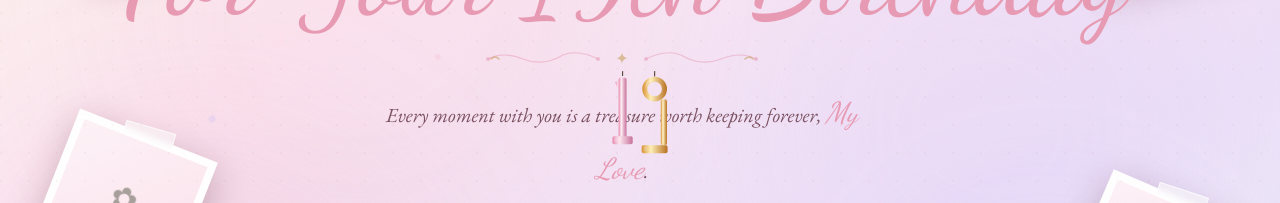
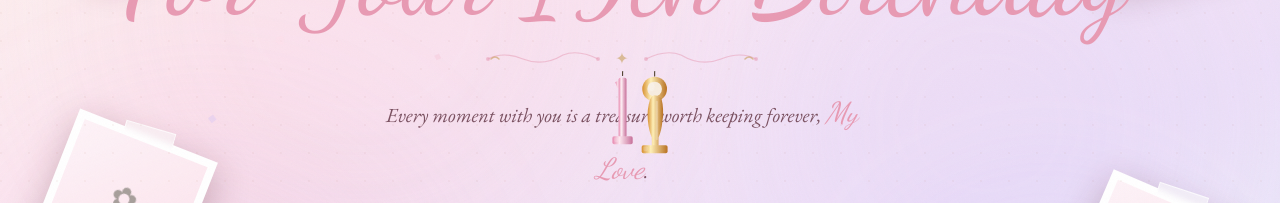
Before and after one commit to Pleasebemyvalentinemubashra/Birthday, a React (Vite) app in the folder frontend/: page / in a window 1280 px wide. Shown: the part 296-499 px from the top of the page. Built offline with nearby package versions, Linux system fonts and the light colour scheme; no server answers; a web font is replaced by a local one.

Commit message:
Redesign 9 candle, improve merge animation, fix overlap, change to Mubashira

```diff
--- a/frontend/src/app/sections/CakeCandleSection.tsx
+++ b/frontend/src/app/sections/CakeCandleSection.tsx
@@ -62,46 +62,12 @@ function Candle1({ lit, scale=1 }: { lit?:boolean; scale?:number }) {
   );
 }
 
-/* ─── Candle "9" — proper loop + descending tail ──
-   The "9" is drawn as:
-     • A thick-walled circular ring (loop top of the digit)
-       using a proper two-arc approach — NO degenerate arc.
-     • A vertical tail extending down-right from the ring.
-   The ring center is at (28, 34). Outer r=22, inner r=13.
-   The tail hangs from the outer circle's bottom-right (≈ x=44).
+/* ─── Candle "9" — proper curved 9 shape ──────────
+   The "9" is drawn as a beautiful curved numeral:
+     • A circular loop at the top (the head of the 9)
+     • A graceful curved tail descending from the loop
 ────────────────────────────────────────────────── */
 function Candle9({ lit, scale=1 }: { lit?:boolean; scale?:number }) {
-  /* Ring drawn as two proper closed arcs with fill-rule evenodd.
-     Instead of the broken  "a r,r 0 1,0 0.001,0"  trick we use:
-       M cx, cy-r          ← top of circle
-       a r,r 0 1,0  0, 2r  ← bottom semicircle
-       a r,r 0 1,0  0,-2r  ← back to top
-       Z
-     Repeated for inner radius so evenodd cuts the hole out.       */
-  const cx=28, cy=34, or_=22, ir=13;
-  const outerRing = [
-    `M ${cx},${cy-or_}`,
-    `a ${or_},${or_} 0 1,0 0,${2*or_}`,
-    `a ${or_},${or_} 0 1,0 0,${-2*or_}`,
-    `Z`
-  ].join(' ');
-  const innerRing = [
-    `M ${cx},${cy-ir}`,
-    `a ${ir},${ir} 0 1,0 0,${2*ir}`,
-    `a ${ir},${ir} 0 1,0 0,${-2*ir}`,
-    `Z`
-  ].join(' ');
-
-  /* Tail: descends from where the right side of the circle meets
-     the bottom — roughly (cx+or_, cy) → but we align the tail to
-     the right edge of the ring so it looks like a real "9".
-     Tail x range: cx+ir-1 → cx+or_-1  (straddles right edge)     */
-  const tailX = cx + ir - 2;   // 39
-  const tailW = or_ - ir + 2;  // 11
-  const tailTop = cy + or_ - 4; // where ring bottom is, slight overlap
-  const tailBot = 148 - 14;     // leave room for serif base
-  const tailH   = tailBot - tailTop;
-
   return (
     <div style={{ display:'flex', flexDirection:'column', alignItems:'center' }}>
       {lit && <div style={{ marginBottom:-6 }}><Flame visible size={scale}/></div>}
@@ -113,20 +79,28 @@ function Candle9({ lit, scale=1 }: { lit?:boolean; scale?:number }) {
             <stop offset="100%" stopColor="#b87020"/>
           </linearGradient>
         </defs>
-        {/* Wick — sits above the ring loop */}
-        <rect x="27" y="2" width="2" height={cy-or_-2} rx="1" fill="#554433"/>
-        {/* Ring (donut) — proper two-arc method */}
-        <path fillRule="evenodd" fill="url(#cg9)"
-          d={`${outerRing} ${innerRing}`}/>
-        {/* Tail */}
-        <rect x={tailX} y={tailTop} width={tailW} height={tailH} rx="4" fill="url(#cg9)"/>
-        {/* Bottom serif — mirrors the "1" */}
-        <rect x="5" y={tailBot} width="46" height="14" rx="3" fill="url(#cg9)"/>
-        {/* Sheens */}
-        <path d={`M ${cx-14},${cy-4} a 10,10 0 0,1 8,-12`}
-          stroke="rgba(255,255,255,.28)" strokeWidth="3" fill="none" strokeLinecap="round"/>
-        <rect x={tailX+2} y={tailTop+4} width="3" height={tailH-8} rx="1.5" fill="rgba(255,255,255,.22)"/>
-        <rect x="8" y={tailBot+2} width="8" height="8" rx="2" fill="rgba(255,255,255,.18)"/>
+        {/* Wick — sits above the loop */}
+        <rect x="27" y="2" width="2" height="10" rx="1" fill="#554433"/>
+
+        {/* Main 9 shape - circular head with curved tail */}
+        <g>
+          {/* Outer circle of the 9's head */}
+          <circle cx="28" cy="34" r="22" fill="url(#cg9)"/>
+          {/* Inner circle to create the donut hole */}
+          <circle cx="28" cy="34" r="13" fill="#f7ede0"/>
+
+          {/* Curved tail of the 9 */}
+          <path d="M 40 50 Q 45 70, 42 90 Q 40 110, 35 120 L 35 134 Q 35 136, 33 136 L 25 136 Q 23 136, 23 134 L 23 120 Q 18 110, 16 90 Q 14 70, 20 52 Q 24 45, 28 45 Q 32 45, 36 48 Z"
+                fill="url(#cg9)"/>
+        </g>
+
+        {/* Bottom serif platform */}
+        <rect x="5" y="134" width="46" height="14" rx="3" fill="url(#cg9)"/>
+
+        {/* Sheens for 3D effect */}
+        <ellipse cx="22" cy="30" rx="6" ry="8" fill="rgba(255,255,255,.28)" opacity=".8"/>
+        <rect x="30" y="55" width="4" height="70" rx="2" fill="rgba(255,255,255,.22)"/>
+        <rect x="8" y="136" width="8" height="8" rx="2" fill="rgba(255,255,255,.18)"/>
       </svg>
     </div>
   );
@@ -326,30 +300,54 @@ export function CakeCandleSection({ age, recipient = 'Mubashira' }: CakeCandleSe
         </div>
       )}
 
-      {/* ── Merge animation ── */}
+      {/* ── Merge animation - smoother and more lovely ── */}
       <AnimatePresence>
         {phase === 'merging' && (
           <>
+            {/* "1" candle glides from right */}
             <motion.div style={{ position:'fixed', zIndex:500, pointerEvents:'none' }}
-              initial={{ right:'22%', top:'44vh', opacity:1 }}
-              animate={{ right:'40%', opacity:[1,1,0] }}
-              transition={{ duration:.9, delay:.3, times:[0,.7,1] }}>
+              initial={{ right:'22%', top:'44vh', opacity:1, scale:1 }}
+              animate={{
+                right:'45%',
+                opacity:[1,1,1,0],
+                scale:[1,1.05,1,0.9]
+              }}
+              transition={{ duration:1.2, delay:.2, times:[0,.3,.7,1], ease:[0.34, 1.56, 0.64, 1] }}>
               <div className="scale-50 md:scale-75">
                 <Candle1 scale={.75}/>
               </div>
             </motion.div>
+
+            {/* "9" candle glides from left */}
             <motion.div style={{ position:'fixed', zIndex:500, pointerEvents:'none' }}
-              initial={{ left:'24%', top:'44vh', opacity:0 }}
-              animate={{ left:'30%', opacity:[0,1,1,0] }}
-              transition={{ duration:1.1, times:[0,.25,.75,1] }}>
+              initial={{ left:'24%', top:'44vh', opacity:0, scale:0.8 }}
+              animate={{
+                left:'35%',
+                opacity:[0,1,1,1,0],
+                scale:[0.8,1,1.05,1,0.9]
+              }}
+              transition={{ duration:1.3, times:[0,.2,.5,.8,1], ease:[0.34, 1.56, 0.64, 1] }}>
               <div className="scale-50 md:scale-75">
                 <Candle9 scale={.75}/>
               </div>
             </motion.div>
+
+            {/* Combined "19" appears with lovely bounce */}
             <motion.div style={{ position:'fixed', zIndex:500, pointerEvents:'none', left:'50%', top:'44vh' }}
-              initial={{ opacity:0, scale:.75, x:'-50%', y:'-10%' }}
-              animate={{ opacity:1, scale:1, y:'0%' }}
-              transition={{ duration:.55, delay:1.2 }}>
+              initial={{ opacity:0, scale:.5, x:'-50%', y:'-20%', rotate:-10 }}
+              animate={{
+                opacity:1,
+                scale:1,
+                y:'0%',
+                rotate:0
+              }}
+              transition={{
+                duration:.8,
+                delay:1.0,
+                type: "spring",
+                stiffness: 200,
+                damping: 15
+              }}>
               <div className="scale-50 md:scale-75">
                 <Candle19 scale={.75}/>
               </div>
@@ -367,8 +365,8 @@ export function CakeCandleSection({ age, recipient = 'Mubashira' }: CakeCandleSe
         </div>
       )}
 
-      {/* Section title */}
-      <motion.div className="text-center mb-12 md:mb-16"
+      {/* Section title - moved higher to prevent overlap */}
+      <motion.div className="text-center mb-20 md:mb-24"
         initial={{ opacity:0, y:20 }} whileInView={{ opacity:1, y:0 }} viewport={{ once:true }}>
         <p className="text-xs md:text-sm tracking-[.2em] uppercase mb-2" style={{ fontFamily:'var(--font-serif)', color:ROSE }}>Make a Wish</p>
         <h2 className="text-4xl md:text-5xl" style={{ fontFamily:'var(--font-handwritten)', color:ROSE }}>Happy {age}th!</h2>
```
Also changed, not shown: 2 other files (tests, documents, lock files or other folders).
